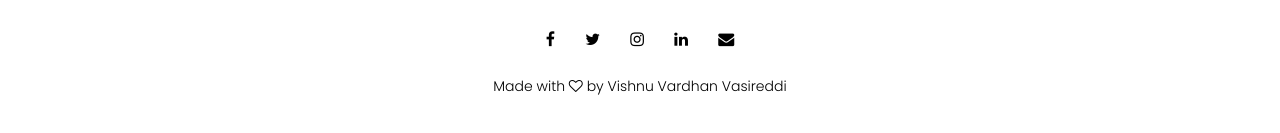
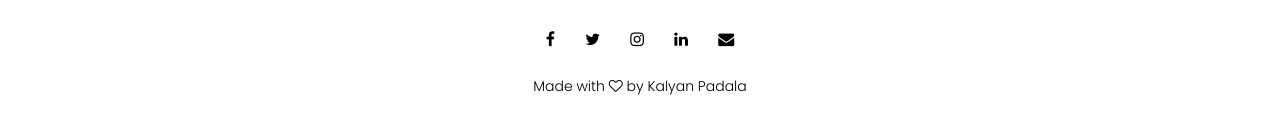
Before and after one commit to kalyan25034/yoga, a plain HTML site: page about.html in a window 1280 px wide. Shown: the part 1174-1307 px from the top of the page. Drawn offline with Linux system fonts and the light colour scheme.

Commit message:
Update about.html

```diff
--- a/about.html
+++ b/about.html
@@ -56,7 +56,7 @@
         <i class="fa fa-linkedin"></i>
         <i class="fa fa-envelope"></i>
     </div>
-    <p>Made with <i class="fa fa-heart-o"></i> by Vishnu Vardhan Vasireddi</p>
+    <p>Made with <i class="fa fa-heart-o"></i> by Kalyan Padala</p>
 </section>
 <!----------------------javascript for toggle menu ------->
     <script>
@@ -70,4 +70,5 @@
     </script>
 
     </body>
+
 </html>
```
